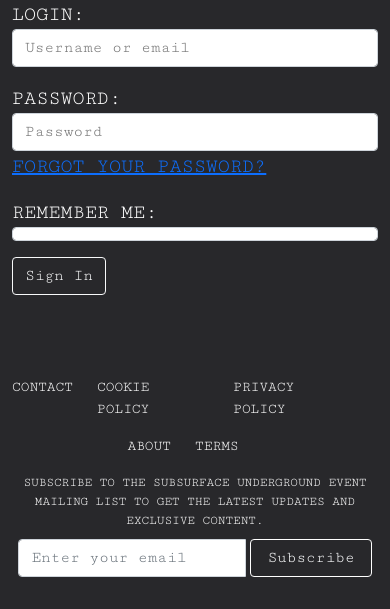
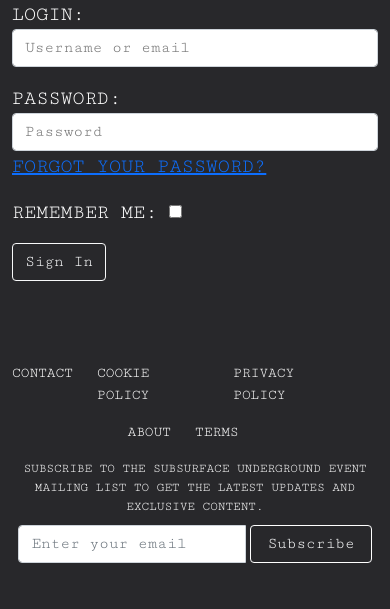
Before and after one commit to parduckids/milestone-project-four, a Django app: a page that uses templates/allauth/allauth/layouts/base.html in a window 390 px wide. Shown: the part 329-938 px from the top of the page. After the commit the page ends 892 px from the top, so only its background shows below. Run offline with Django 5.2, Linux system fonts and the light colour scheme.

Commit message:
fix: styling issue on fields and footer

```diff
--- a/templates/allauth/allauth/layouts/base.html
+++ b/templates/allauth/allauth/layouts/base.html
@@ -25,7 +25,7 @@
 
 <body>
     <style>
-        input:not([type="radio"]) {
+        input:not([type="radio"]):not([type="checkbox"]) {
             display: block;
             width: 100%;
             padding: .375rem .75rem;
@@ -159,7 +159,7 @@
                         <a href="#" class="text-white mr-3">Cookie Policy</a>
                         <a href="#" class="text-white mr-3">Privacy Policy</a>
                     </div>
-                    <div class="col-md-6 d-flex justify-content-center justify-content-md-end mt-3 mt-md-0">
+                    <div class="col-md-6 d-flex justify-content-center align-items-center justify-content-md-end mt-3 mt-md-0">
                         <a href="#" class="text-white mr-3">About</a>
                         <a href="#" class="text-white mr-3">Terms</a>
                         <!-- Only when user logged in -->
@@ -181,7 +181,7 @@
                         <form class="form-inline d-flex justify-content-center" id="subscribe-form" method="post"
                             action="{% url 'subscribe' %}">
                             {% csrf_token %}
-                            <div class="input-group">
+                            <div class="input-group flex-nowrap">
                                 <input type="email" class="form-control" id="subscribe-email" name="email"
                                     placeholder="Enter your email" required>
                                 <div class="input-group-append">
--- a/templates/base.html
+++ b/templates/base.html
@@ -163,14 +163,14 @@
                     <a href="#" class="text-white mr-3">Cookie Policy</a>
                     <a href="#" class="text-white mr-3">Privacy Policy</a>
                 </div>
-                <div class="col-md-6 d-flex justify-content-center justify-content-md-end mt-3 mt-md-0">
+                <div class="col-md-6 d-flex justify-content-center align-items-center justify-content-md-end mt-3 mt-md-0">
                     <a href="#" class="text-white mr-3">About</a>
                     <a href="#" class="text-white mr-3">Terms</a>
                     <!-- Only when user logged in -->
                     {% if user.is_authenticated %}
                     {% url 'account_logout' as logout_url %}
                     {% if logout_url %}
-                    <a href="{{ logout_url }}" class="text-white btn btn-outline-light btn-sm">Log Out</a>
+                    <a href="{{ logout_url }}" class="text-white btn btn-outline-light btn-sm d-flex">Log Out</a>
                     {% endif %}
                     {% endif %}
                 </div>
```
